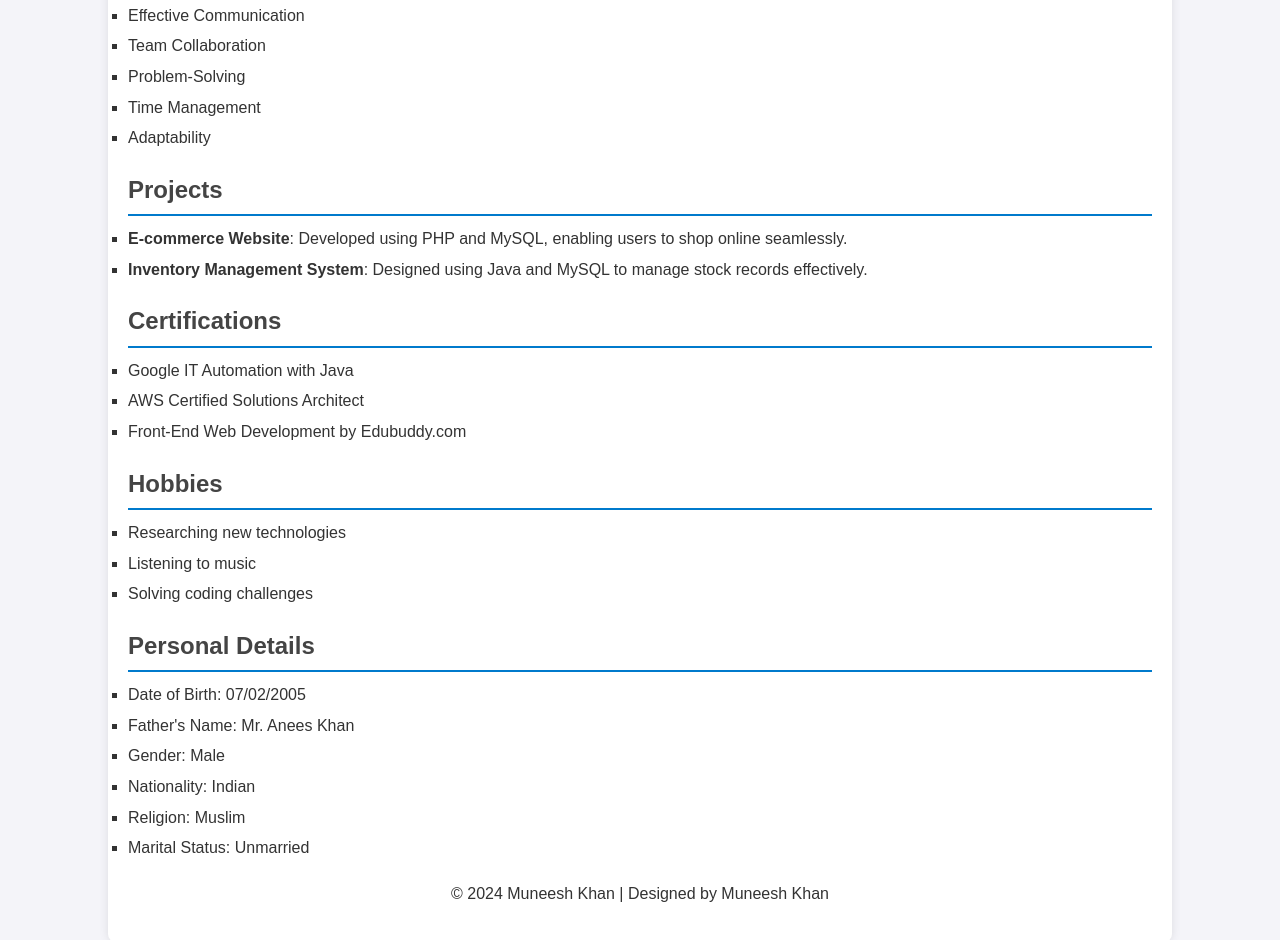
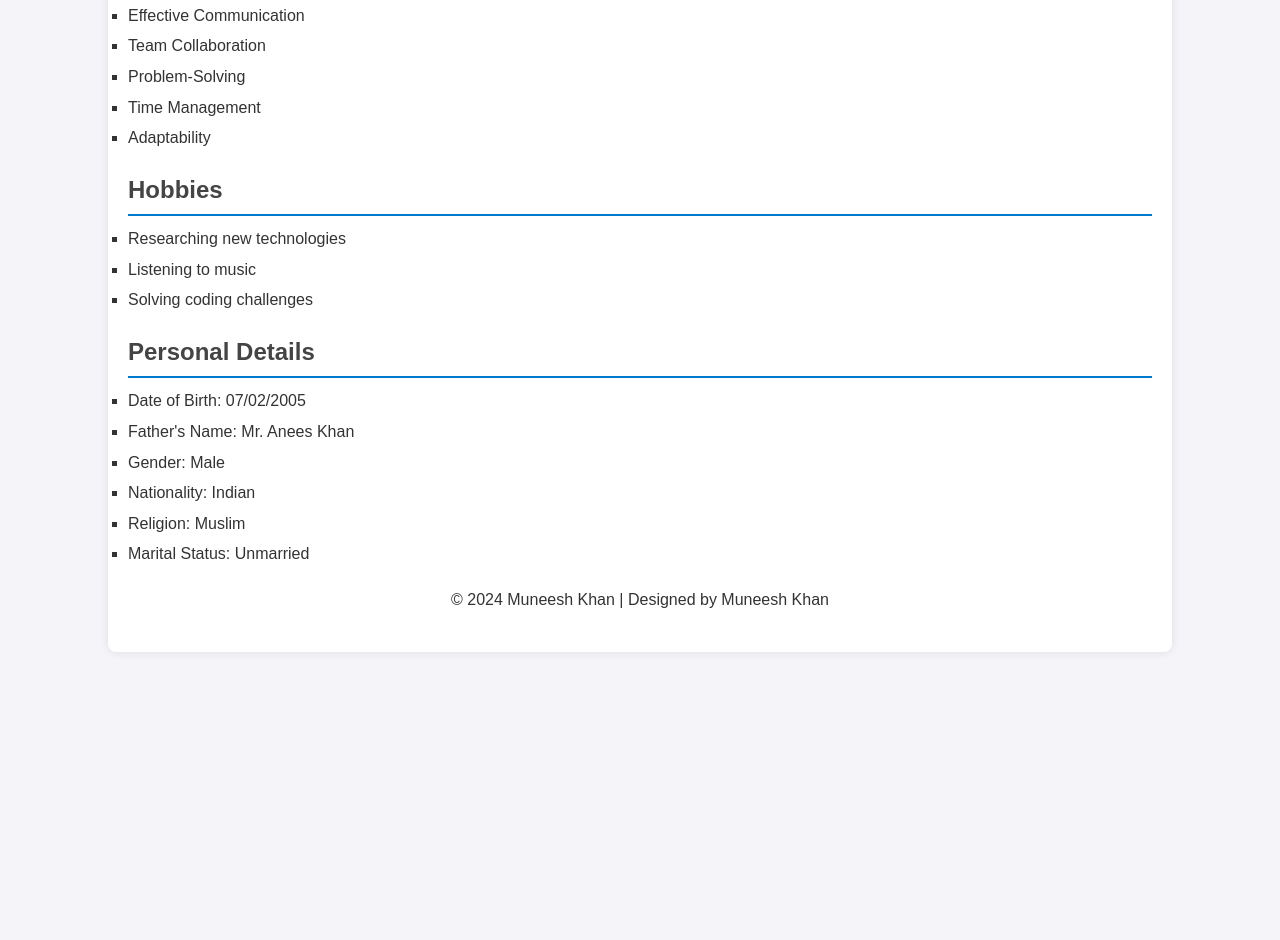
Before and after one commit to muneeshkhan/Muneesh, a plain HTML site: page index.html in a window 1280 px wide. Shown: the part 817-1757 px from the top of the page. After the commit the page ends 1489 px from the top, so only its background shows below. Drawn offline with Linux system fonts and the light colour scheme.

Commit message:
Update index.html

```diff
--- a/index.html
+++ b/index.html
@@ -45,23 +45,6 @@
                 <li style="margin: 5px 0;">Time Management</li>
                 <li style="margin: 5px 0;">Adaptability</li>
             </ul>
-        </section>
-        <section style="margin-bottom: 20px;">
-            <h2 style="color: #444; border-bottom: 2px solid #007acc; padding-bottom: 5px; margin-bottom: 10px;">Projects</h2>
-            <ul style="margin: 0; padding: 0; list-style-type: square;">
-                <li style="margin: 5px 0;"><strong>E-commerce Website</strong>: Developed using PHP and MySQL, enabling users to shop online seamlessly.</li>
-
-                <li style="margin: 5px 0;"><strong>Inventory Management System</strong>: Designed using Java and MySQL to manage stock records effectively.</li>
-            </ul>
-        </section>
-        <section style="margin-bottom: 20px;">
-            <h2 style="color: #444; border-bottom: 2px solid #007acc; padding-bottom: 5px; margin-bottom: 10px;">Certifications</h2>
-            <ul style="margin: 0; padding: 0; list-style-type: square;">
-                <li style="margin: 5px 0;">Google IT Automation with Java</li>
-                <li style="margin: 5px 0;">AWS Certified Solutions Architect</li>
-                <li style="margin: 5px 0;">Front-End Web Development by Edubuddy.com</li>
-            </ul>
-        </section>
         <section style="margin-bottom: 20px;">
             <h2 style="color: #444; border-bottom: 2px solid #007acc; padding-bottom: 5px; margin-bottom: 10px;">Hobbies</h2>
             <ul style="margin: 0; padding: 0; list-style-type: square;">
```
